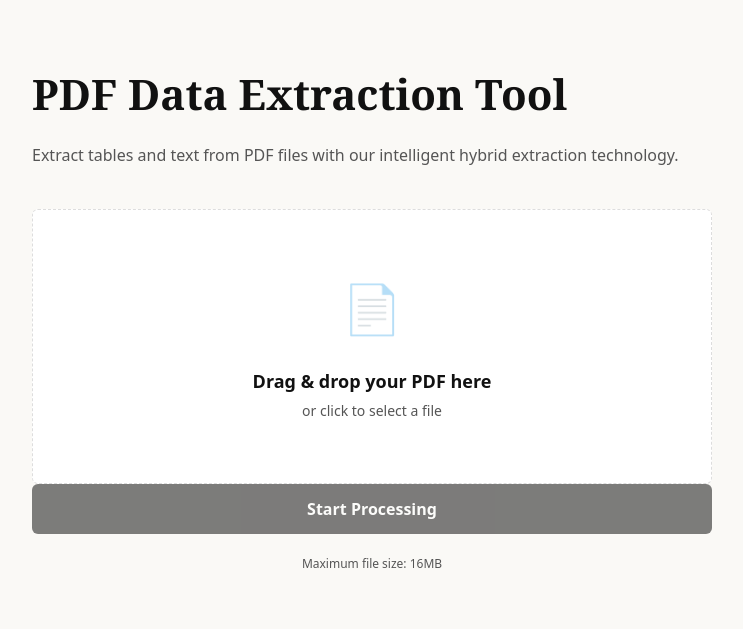
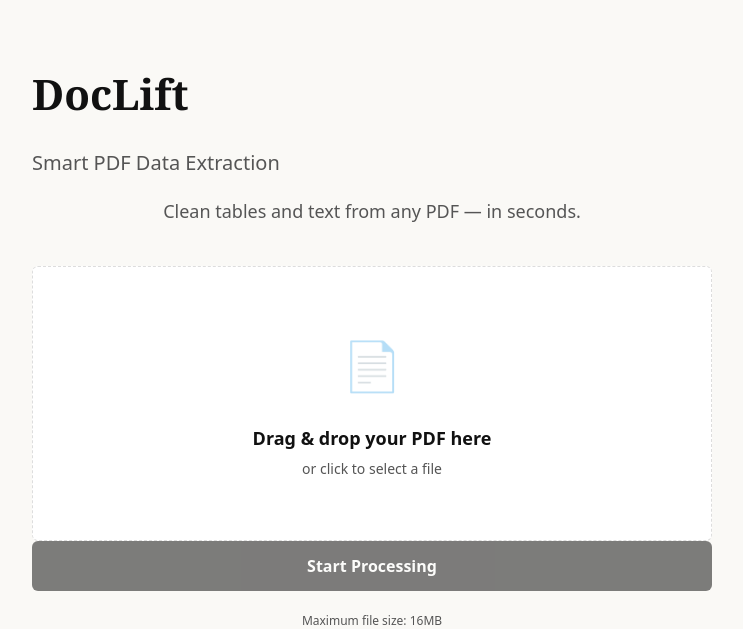
Before and after one commit to tomohirof/pdf-text, a Flask app: page / in a window 1280 px wide. Shown: the top 629 px of the page, without its empty margins (268-1011 px from the left). Run offline with Flask 3, Linux system fonts and the light colour scheme.

Commit message:
feat: Rebrand to DocLift with new tagline
- Updated app name from "PDF Data Extraction Tool" to "DocLift"
- Added tagline: "Smart PDF Data Extraction"
- Added description: "Clean tables and text from any PDF — in seconds."
- Updated all HTML meta tags for better SEO
- Converted README to English with complete rebrand
- Enhanced visual hierarchy with separate subtitle and description

The app now has a clearer brand identity that better communicates its value proposition.

🤖 Generated with [Claude Code](https://claude.ai/code)

Co-Authored-By: Claude <noreply@anthropic.com>

```diff
--- a/templates/index.html
+++ b/templates/index.html
@@ -3,7 +3,11 @@
 <head>
     <meta charset="UTF-8">
     <meta name="viewport" content="width=device-width, initial-scale=1.0">
-    <title>PDF Data Extraction Tool</title>
+    <title>DocLift - Smart PDF Data Extraction</title>
+    <meta name="description" content="Clean tables and text from any PDF — in seconds.">
+    <meta name="keywords" content="PDF extraction, table extraction, data extraction, PDF to Excel, PDF to CSV">
+    <meta property="og:title" content="DocLift - Smart PDF Data Extraction">
+    <meta property="og:description" content="Clean tables and text from any PDF — in seconds.">
     <style>
         :root {
             --bg: #FAF9F6;
@@ -49,8 +53,17 @@
 
         .sub {
             color: var(--text-muted);
+            margin-bottom: 8px;
+            font-family: system-ui, -apple-system, sans-serif;
+            font-size: 20px;
+        }
+
+        .desc {
+            color: var(--text-muted);
             margin-bottom: 40px;
             font-family: system-ui, -apple-system, sans-serif;
+            font-size: 18px;
+            text-align: center;
         }
 
 
@@ -268,8 +281,9 @@
 </head>
 <body>
     <div class="wrap">
-        <h1>PDF Data Extraction Tool</h1>
-        <p class="sub">Extract tables and text from PDF files with our intelligent hybrid extraction technology.</p>
+        <h1>DocLift</h1>
+        <p class="sub">Smart PDF Data Extraction</p>
+        <p class="desc">Clean tables and text from any PDF — in seconds.</p>
 
         <div class="message error" id="error-message"></div>
         <div class="message success" id="success-message"></div>
```
Also changed, not shown: README.md.
